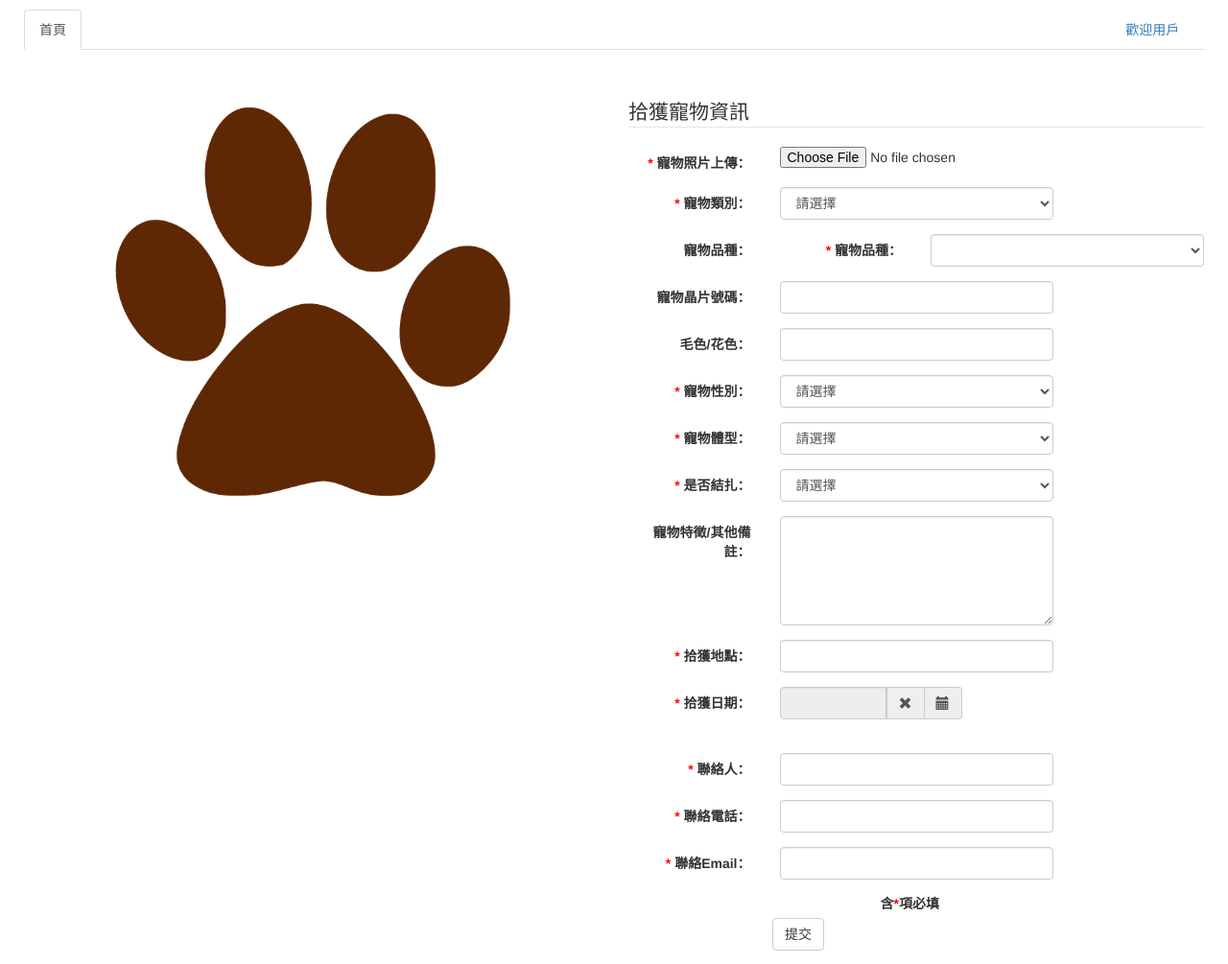
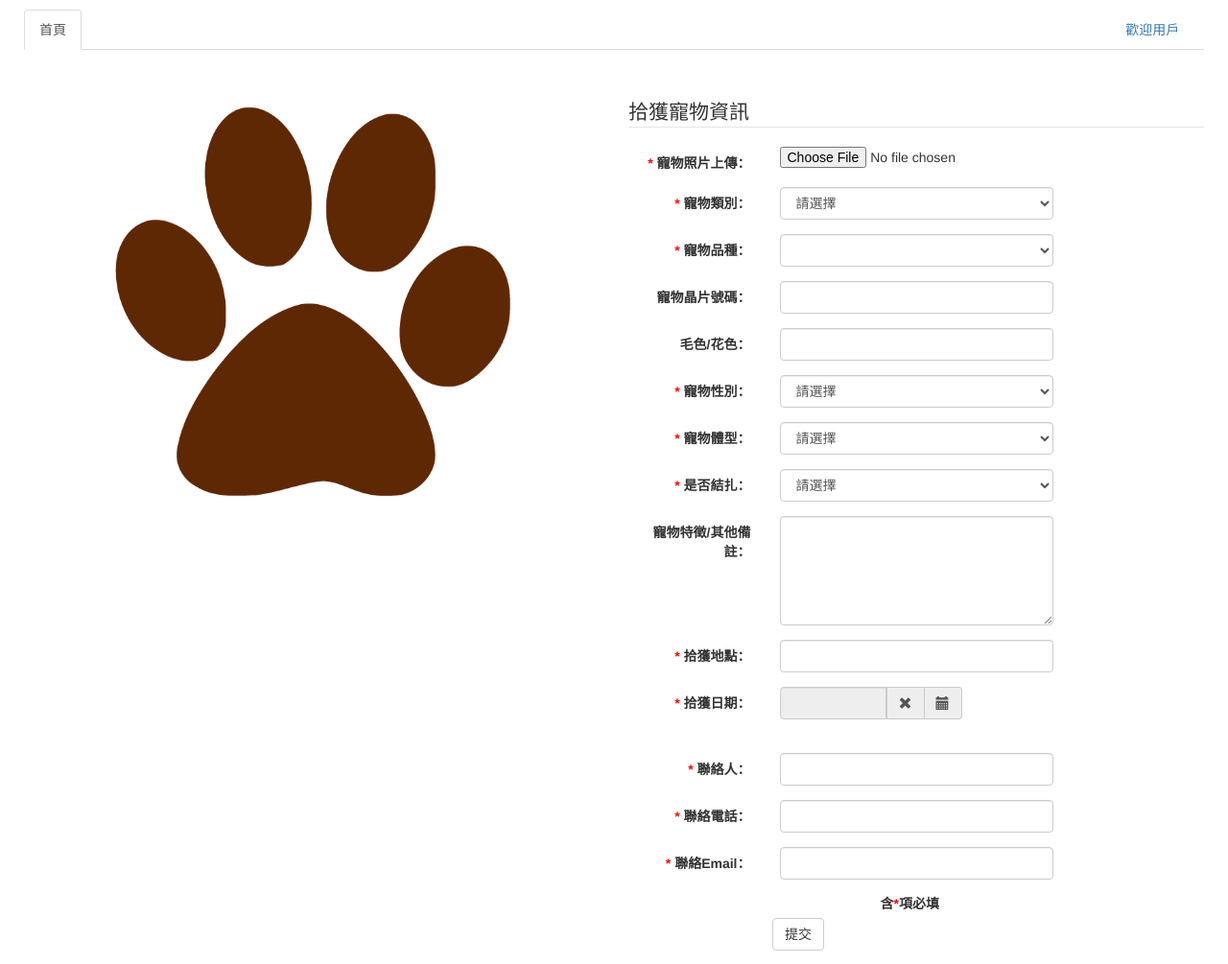
Before and after one commit to IntionLee/Paws, a Django app: page /Paws/FindMaster/ in a window 1280 px wide; the page is wider, and only the part inside the window is pictured. Shown: the top 1005 px of that part at 96% size. Run offline with Django 3.2, Linux system fonts and the light colour scheme; a user stored in the database is signed in; data comes from the database, SQL or seed files in the repository; lists and menus that the app fills with data are empty; some libraries are stand-ins or nearby versions.

Commit message:
version0.0.5.1
不知為何少更新了一個

```diff
--- a/backend/templates/FindMaster.html
+++ b/backend/templates/FindMaster.html
@@ -108,7 +108,6 @@
                             </div>
 
                             <div class="form-group">
-                                <label for="input_PetType" class="col-sm-3 control-label">寵物品種：</label>
                                 <label for="input_PetType" class="col-sm-3 control-label"><font color="red">*</font> 寵物品種：</label>
                                 <div class="col-sm-6">
                                     <select class="form-control" name="pettype" id="input_PetType"></select>
```
